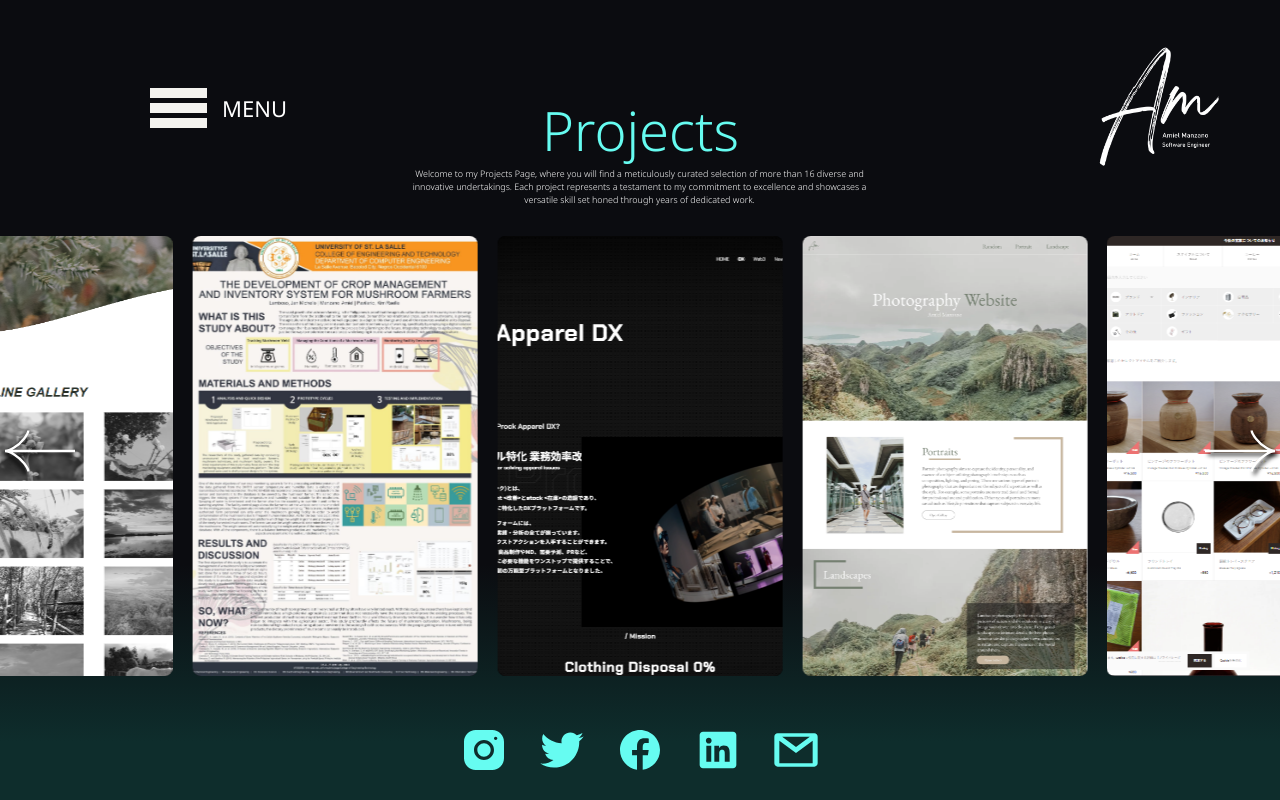
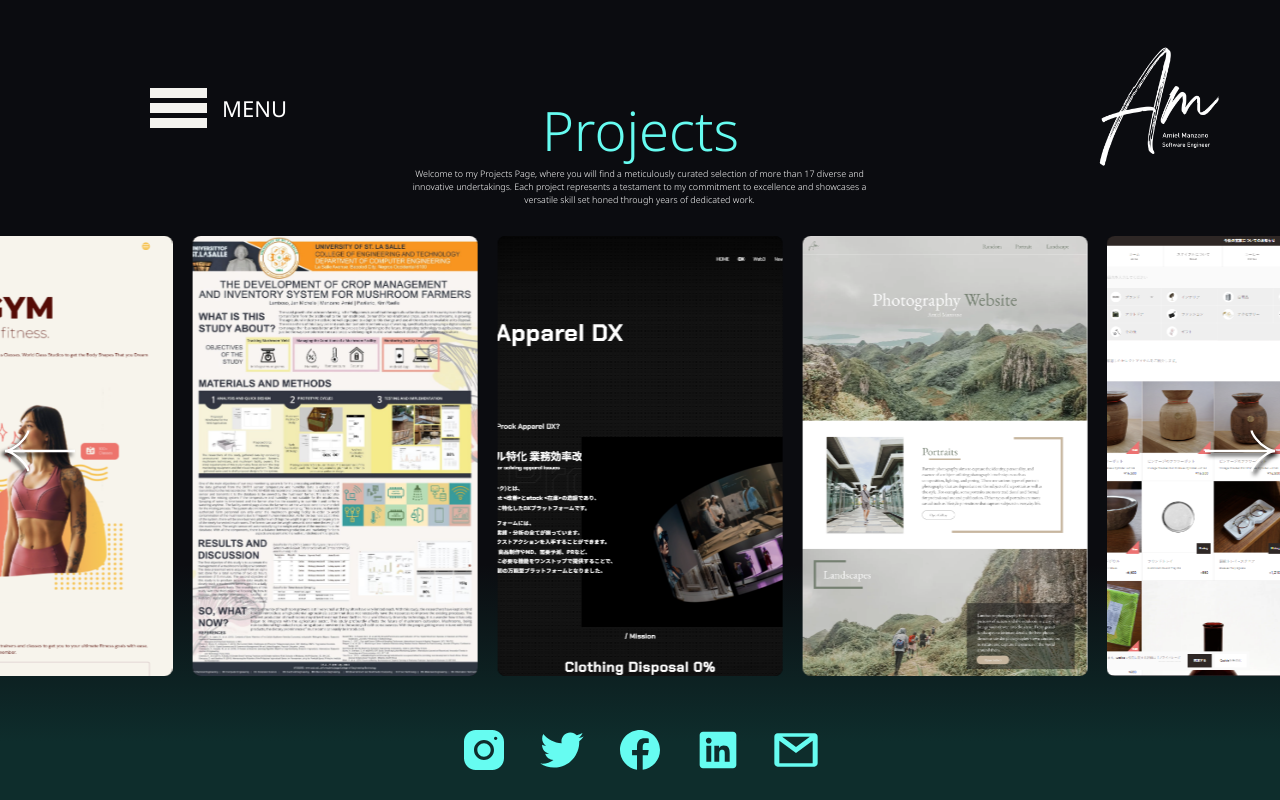
Before and after one commit to amielManzano/portfolio-v3, a Vue app: page /projects in a window 1280 px wide. Built offline with nearby package versions, Linux system fonts and the light colour scheme.

Commit message:
added gym project

```diff
--- a/src/views/AboutView.vue
+++ b/src/views/AboutView.vue
@@ -161,7 +161,7 @@ export default defineComponent({
       initialScrollX: 0,
       cards: [
         {
-          title: "16 Completed Projects",
+          title: "17 Completed Projects",
           subTitle:
             "These projects include personal works as well as publicly available company related projects.",
           image: require("@/assets/aboutme/card1.svg"),
--- a/src/views/ProjectsView.vue
+++ b/src/views/ProjectsView.vue
@@ -5,7 +5,7 @@
       <div class="sub-title-container">
         <p class="sub-title animate__animated animate__backInDown">
           Welcome to my Projects Page, where you will find a meticulously
-          curated selection of more than 16 diverse and innovative undertakings.
+          curated selection of more than 17 diverse and innovative undertakings.
           Each project represents a testament to my commitment to excellence and
           showcases a versatile skill set honed through years of dedicated work.
         </p>
@@ -230,6 +230,14 @@ export default defineComponent({
           link: "https://aemphotography.github.io/website/",
           image: require("@/assets/projects/photographyV1.png"),
           labels: ["HTML", "CSS", "Javascript", "Github"],
+        },
+        {
+          title: "Gym App",
+          subTitle:
+            "Unleash your potential with a gym app that tracks, motivates, and transforms every step of your fitness journey. Your goals, your way!",
+          link: "https://aemgymapp.vercel.app/",
+          image: require("@/assets/projects/gymapp.png"),
+          labels: ["React", "Typescript", "Tailwind", "Framer Motion"],
         },
         {
           title: "Design Project",
```
Also changed, not shown: src/assets/projects/gymapp.png (added), 1 other file (tests, documents, lock files or other folders).
